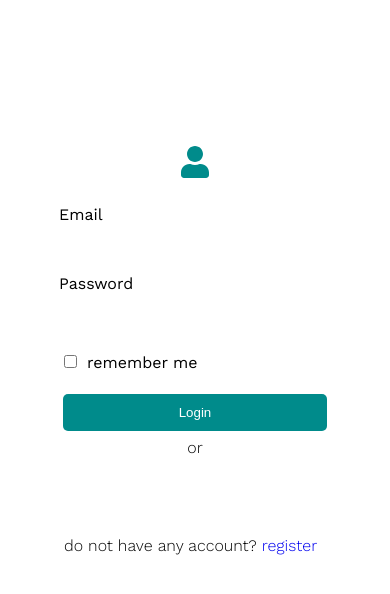
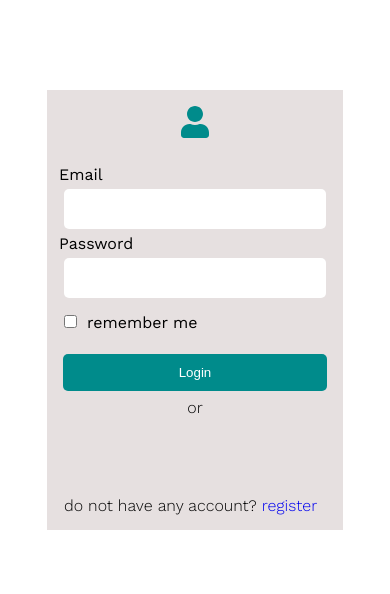
Before and after one commit to GokulakrishnanSivalingam/cropy, a React (Vite) app: page /login in a window 390 px wide. Shown: the top 594 px of the page. Built offline with nearby package versions, Linux system fonts and the light colour scheme.

Commit message:
adding mobile view

```diff
--- a/src/Auth/Login.jsx
+++ b/src/Auth/Login.jsx
@@ -79,7 +79,7 @@ function Login() {
       <div>
 
         <div className="cont-auth">
-        <fieldset>
+        <fieldset className='field'>
      <center>  <div className="icon-auth"><h1><FaUser/></h1></div> </center>  <br />
           <form>
             <label htmlFor="email">Email</label><br />
--- a/src/Auth/Register.jsx
+++ b/src/Auth/Register.jsx
@@ -85,7 +85,7 @@ function Register() {
     <>
       <div>
 
-   <div className="cont-auth">   <fieldset>
+   <div className="cont-auth">   <fieldset className='field'>
     <center><div className="icon-auth"> <h1>< BiSolidUserRectangle /></h1></div> </center>  <br />
         <form >
           <label htmlFor="email">Email</label><br />
--- a/src/Auth/auth.css
+++ b/src/Auth/auth.css
@@ -2,11 +2,11 @@
         margin: 0%
     }
 
-    fieldset {
+    .field {
         width: fit-content;
         border-radius: 0px;
         border: none;
-        background-color: rgb(236, 230, 230);
+        background-color: rgb(230, 224, 224);
         margin-top: 90px;
     }
 
```
